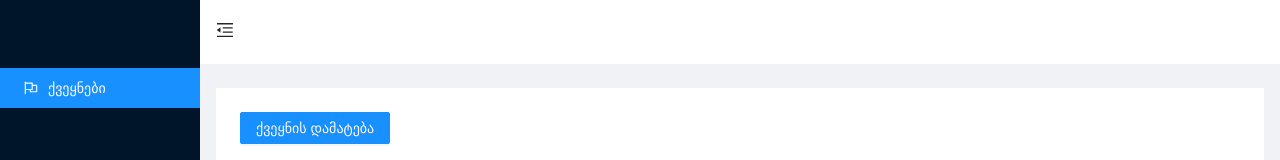
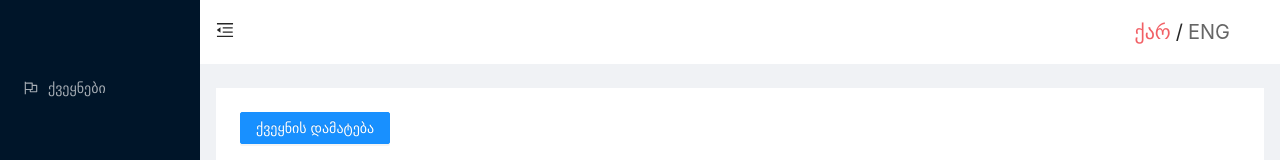
Before and after one commit to BekaDvali132/Georgian-Railway-Guest, a React (Create React App) app in the folder frontend/: page /admin/countries in a window 1280 px wide. Shown: the top 160 px of the page. Built offline with nearby package versions, Linux system fonts and the light colour scheme; no server answers; sample sign-in values are in the browser's storage.

Commit message:
added translation context, hook, json, and translated countries page

```diff
--- a/frontend/src/components/admin/adminRoute/AdminRoute.jsx
+++ b/frontend/src/components/admin/adminRoute/AdminRoute.jsx
@@ -10,6 +10,8 @@ import { Outlet, useNavigate } from "react-router-dom";
 import axios from "axios";
 import { useEffect } from "react";
 import { AdminContext } from "../../contexts/adminContext/adminContext";
+import useTranslation from "../../hooks/translation/useTranslation";
+import { TranslationContext } from "../../contexts/TranslationContext";
 
 const { Header, Sider, Content } = Layout;
 
@@ -17,12 +19,14 @@ function AdminRoute() {
   const [collapsed, setCollapsed] = useState(false);
   let navigate = useNavigate();
   const adminContext = useContext(AdminContext)
+  const {trans, currentLanguage} = useTranslation();
+  const {setCurrentLanguage} = useContext(TranslationContext)
 
-  axios.interceptors.request.use(function (config){
-    if (typeof localStorage.getItem('accessToken') == 'string') {
-      config.headers.authorization = 'Bearer ' + JSON?.parse(localStorage.getItem('accessToken'));
-      return config;
-    }
+  axios.interceptors.request.use(function (req){
+    if(localStorage.getItem('accessToken')) {
+      req.headers.authorization = `Bearer ${JSON.parse(localStorage.getItem('accessToken'))}`;
+  }
+  return req;
   })
 
   const getMe = () => {
@@ -71,12 +75,11 @@ function AdminRoute() {
         <Menu
           theme="dark"
           mode="inline"
-          defaultSelectedKeys={["1"]}
           items={[
             {
               key: "1",
               icon: <FlagOutlined />,
-              label: "ქვეყნები",
+              label: trans('countries'),
               onClick: ()=>navigate('/admin/countries')
             }
           ]}
@@ -93,6 +96,9 @@ function AdminRoute() {
                 className: 'trigger',
                 onClick: () => setCollapsed(!collapsed)
             })}
+            <div className="language-changer">
+            <div className={`language ${currentLanguage === 'ka' && 'active'}`} onClick={()=>{setCurrentLanguage('ka')}}>ქარ</div> / <div className={`language ${currentLanguage === 'en' && 'active'}`} onClick={()=>{setCurrentLanguage('en')}}>ENG</div>
+            </div>
         </Header>
         <Content
         className="site-layout-background"
--- a/frontend/src/components/admin/adminRoute/AdminRoute.scss
+++ b/frontend/src/components/admin/adminRoute/AdminRoute.scss
@@ -40,3 +40,24 @@
   .ant-layout.ant-layout-has-sider{
     min-height: 100vh;
   }
+
+  .language-changer{
+    position: absolute;
+    top: 0px;
+    right: 50px;
+    font-size: 20px;
+    display: flex;
+    gap: 5px;
+
+    .language{
+      cursor: pointer;
+      transition: 0.3s ease-out;
+      opacity: 0.7;
+        &.active{
+          color: #ec1d25;
+        }
+        &:hover{
+          opacity: 1;
+        }
+    }
+}
--- a/frontend/src/components/admin/countries/Countries.jsx
+++ b/frontend/src/components/admin/countries/Countries.jsx
@@ -4,50 +4,52 @@ import React from "react";
 import { useState } from "react";
 import { useEffect } from "react";
 import { useNavigate } from "react-router-dom";
-
-const columns = [
-  {
-    title: "ქვეყნის დროშა",
-    dataIndex: "flag_image_path",
-    key: "flag_image_path",
-  },
-  {
-    title: "ქვეყნის დასახელება ქართულად",
-    dataIndex: "name_ka",
-    key: "name_ka",
-  },
-  {
-    title: "ქვეყნის დასახელება ინგლისურად",
-    dataIndex: "name_en",
-    key: "name_en",
-  },
-  {
-    title: "ქვეყნის დასახელება რუსულად",
-    dataIndex: "name_ru",
-    key: "name_ru",
-  },
-  {
-    title: "ქვეყნის სატელეფონო კოდი",
-    dataIndex: "country_phone_code",
-    key: "country_phone_code",
-  },
-  {
-    title: "რედაქტირება",
-    dataIndex: "edit",
-    key: "edit",
-  },
-  {
-    title: "წაშლა",
-    dataIndex: "delete",
-    key: "delete",
-  },
-];
+import useTranslation from "../../hooks/translation/useTranslation";
 
 function Countries() {
   const [countries, setCountries] = useState();
   const [render, setRender] = useState();
   let navigate = useNavigate();
   const basepath = process.env.BASE_PATH || 'http://localhost:5000/';
+  const {trans} = useTranslation();
+
+  const columns = [
+    {
+      title: trans('country_flag'),
+      dataIndex: "flag_image_path",
+      key: "flag_image_path",
+    },
+    {
+      title: trans('country_name_geo'),
+      dataIndex: "name_ka",
+      key: "name_ka",
+    },
+    {
+      title: trans('country_name_en'),
+      dataIndex: "name_en",
+      key: "name_en",
+    },
+    {
+      title: trans('country_name_ru'),
+      dataIndex: "name_ru",
+      key: "name_ru",
+    },
+    {
+      title: trans('country_phone_code'),
+      dataIndex: "country_phone_code",
+      key: "country_phone_code",
+    },
+    {
+      title: trans('edit'),
+      dataIndex: "edit",
+      key: "edit",
+    },
+    {
+      title: trans('delete'),
+      dataIndex: "delete",
+      key: "delete",
+    },
+  ];
 
   useEffect(() => {
     axios.get("/api/countries", { params: {} }).then((res) => {
@@ -84,7 +86,7 @@ function Countries() {
 
   return (
     <Space size={"large"} direction="vertical" style={{ width: "100%" }}>
-      <Button type="primary" onClick={()=>navigate('/admin/countries/add')}>ქვეყნის დამატება</Button>
+      <Button type="primary" onClick={()=>navigate('/admin/countries/add')}>{trans('add_country')}</Button>
       <Table
         dataSource={countries?.map((country) => {
           return {
@@ -94,13 +96,13 @@ function Countries() {
             name_en: country?.name_en,
             name_ru: country?.name_ru,
             country_phone_code: country?.country_phone_code,
-            edit: <Button onClick={()=>navigate(`/admin/countries/${country?.id}/edit`)}>რედაქტირება</Button>,
+            edit: <Button onClick={()=>navigate(`/admin/countries/${country?.id}/edit`)}>{trans('edit')}</Button>,
             delete: (
               <Button
                 type="danger"
                 onClick={() => checkIfDelete(country?.id, country?.name_ka)}
               >
-                წაშლა
+                {trans('delete')}
               </Button>
             ),
           };
--- a/frontend/src/components/admin/login/Login.jsx
+++ b/frontend/src/components/admin/login/Login.jsx
@@ -6,12 +6,14 @@ import { useState } from "react";
 import { useContext } from "react";
 import { useNavigate } from "react-router-dom";
 import { AdminContext } from "../../contexts/adminContext/adminContext";
+import useTranslation from "../../hooks/translation/useTranslation";
 import "./Login.scss";
 function Login() {
   const adminContext = useContext(AdminContext);
   const navigate = useNavigate();
   const [errors, setErrors] = useState(null);
   const [isLoading, setIsLoading] = useState(false);
+  const {trans} = useTranslation()
 
   const handleFinish = async (values) => {
     setIsLoading(true);
@@ -88,7 +90,7 @@ function Login() {
         </Form.Item>
         <Form.Item>
           <Button type="primary" htmlType="submit" loading={isLoading}>
-            შენახვა
+            {trans('submit')}
           </Button>
         </Form.Item>
       </Form>
--- /dev/null
+++ b/frontend/src/components/contexts/TranslationContext.jsx
@@ -0,0 +1,32 @@
+import React, {createContext, useEffect, useState} from 'react';
+
+export const TranslationContext = createContext({
+  currentLanguage: localStorage.getItem('lang') || 'ka',
+  setCurrentLanguage: () => {}
+});
+
+const params = new URLSearchParams(window.location.search);
+const lang = params.get('lang');
+
+export const TranslationContextProvider = (props) => {
+  const [currentLanguage, setCurrentLanguage] = useState(localStorage.getItem('lang') || 'ka');
+
+  useEffect(() => {
+    if (lang) changeCurrentLanguage(lang);
+  }, []);
+
+  const changeCurrentLanguage = (code) => {
+    setCurrentLanguage(code);
+
+    localStorage.setItem('lang', code);
+  };
+
+  return (
+    <TranslationContext.Provider value={{
+      currentLanguage: currentLanguage,
+      setCurrentLanguage: changeCurrentLanguage,
+    }}>
+      {props.children}
+    </TranslationContext.Provider>
+  );
+};
--- /dev/null
+++ b/frontend/src/components/hooks/translation/translations.json
@@ -0,0 +1,27 @@
+{
+    "en":{
+        "submit":"Submit",
+        "countries":"Countries",
+        "add_country":"Add country",
+        "edit":"Edit",
+        "country_flag":"Country's flag",
+        "country_name_geo":"Country's Georgian name",
+        "country_name_en":"Country's English name",
+        "country_name_ru":"Country's Russian name",
+        "country_phone_code":"Country's phone code",
+        "delete":"Delete"
+    },
+    "ka":{
+        "submit":"შენახვა",
+        "countries":"ქვეყნები",
+        "add_country":"ქვეყნის დამატება",
+        "edit":"რედაქტირება",
+        "country_flag":"ქვეყნის დროშა",
+        "country_name_geo":"ქვეყნის დასახელება ქართულად",
+        "country_name_en":"ქვეყნის დასახელება ინგლისურად",
+        "country_name_ru":"ქვეყნის დასახელება რუსულად",
+        "country_phone_code":"ქვეყნის სატელეფონო კოდი",
+        "delete":"წაშლა"
+
+    }
+}
--- /dev/null
+++ b/frontend/src/components/hooks/translation/useTranslation.jsx
@@ -0,0 +1,13 @@
+import React, { useContext } from 'react';
+import { TranslationContext} from '../../contexts/TranslationContext'
+import translations from './translations.json';
+
+export default function() {
+  const { currentLanguage } = useContext(TranslationContext);
+
+  const trans = (text) => {
+    return translations[currentLanguage][text];
+  };
+
+  return { trans, currentLanguage };
+}
```
Also changed, not shown: frontend/src/App.js (+12 -2 lines), 1 other file (tests, documents, lock files or other folders).
